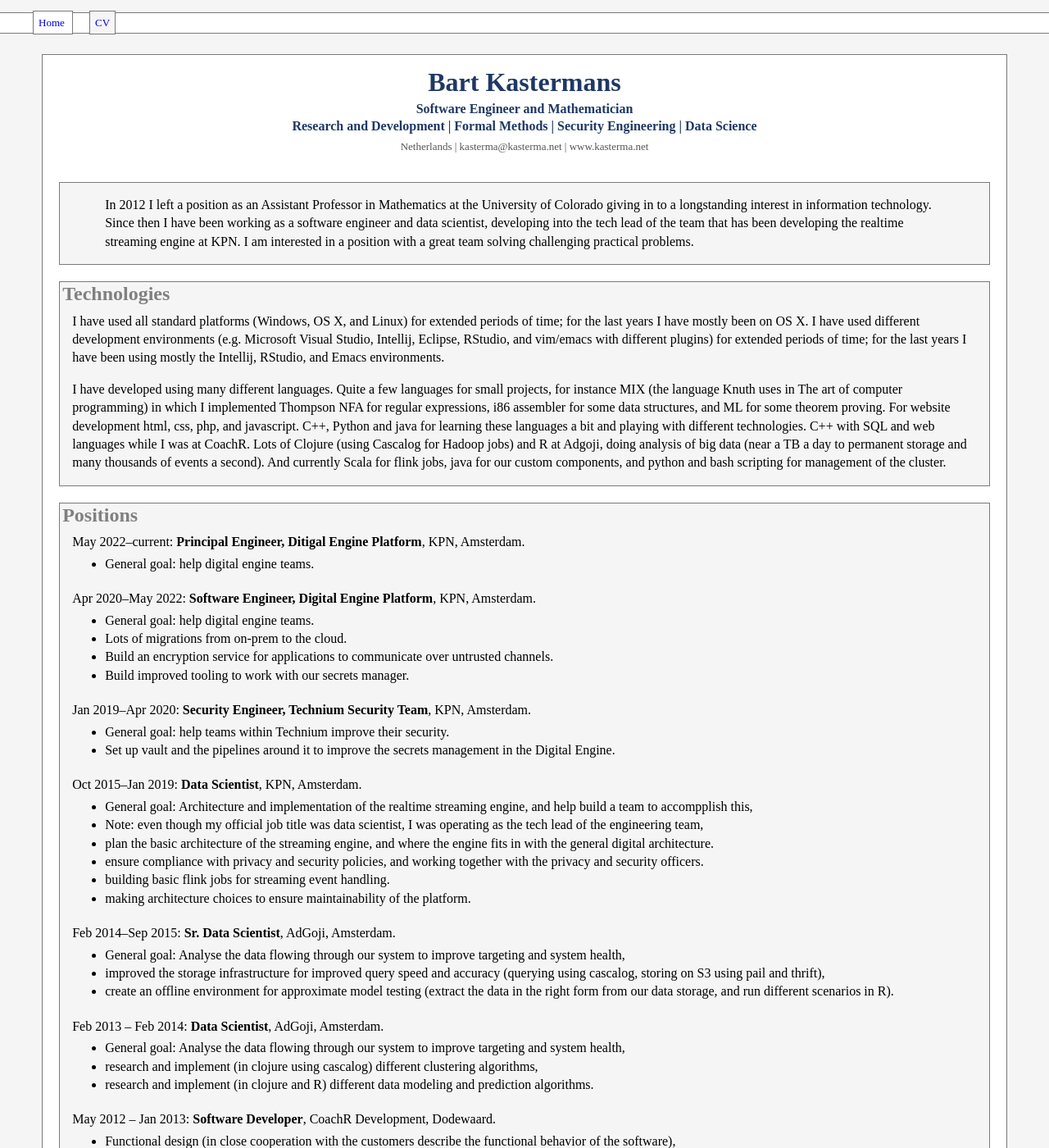
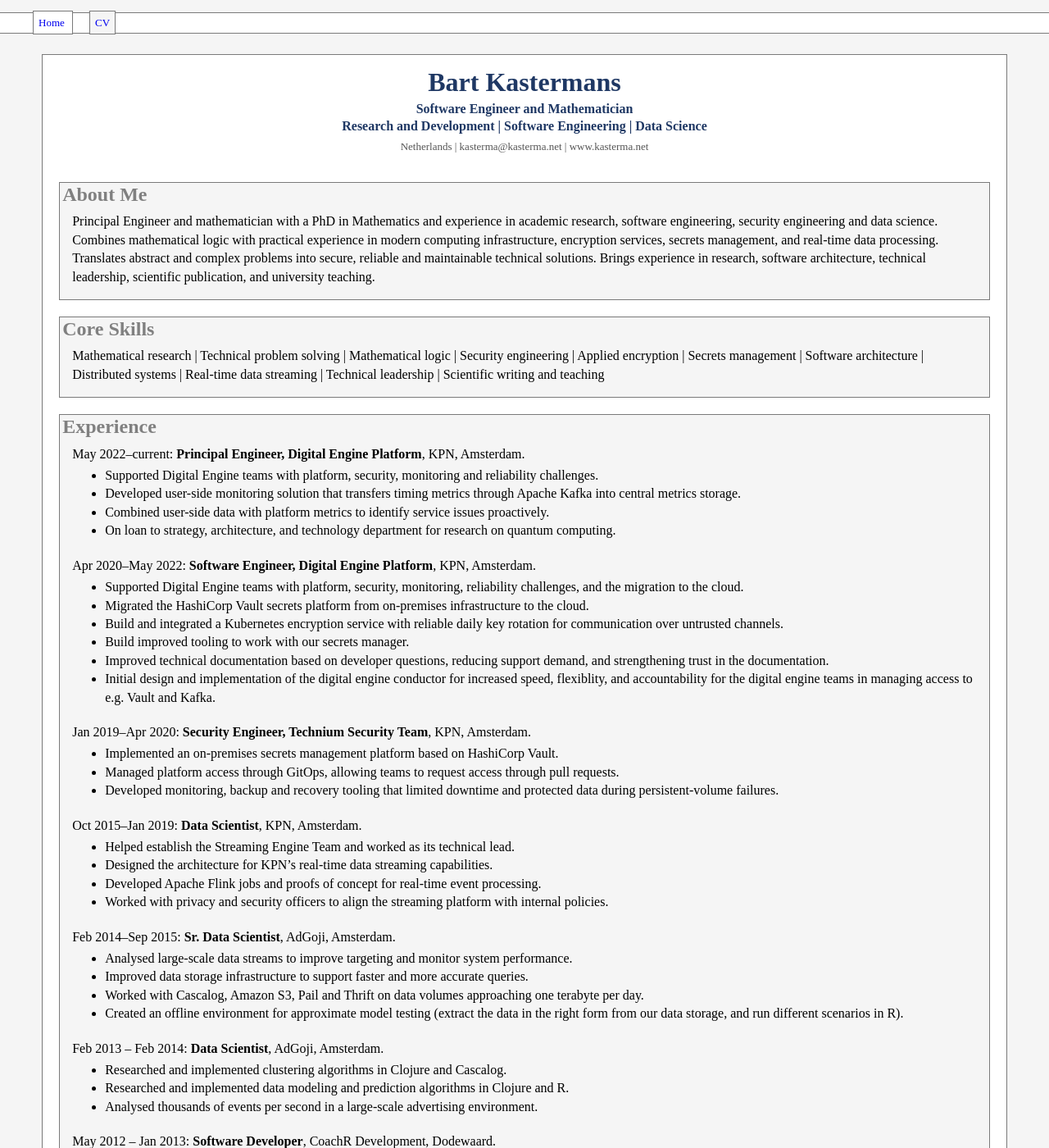
Before and after one commit to kasterma/kasterma.github.io, a Jekyll site: the page built from cv.html, in a window 1280 px wide and 1400 px high. Shown: the whole window at 82% size. Built offline with Jekyll 4.4.1, drawn with Linux system fonts in a browser that asks for light colours; some of the changed text lies outside the part shown.

Commit message:
update cv

```diff
--- a/_includes/pageheader.html
+++ b/_includes/pageheader.html
@@ -1,6 +1,6 @@
 <div class="pageheader">
   <h1>Bart Kastermans</h1>
   <p class="headersubtitle">Software Engineer and Mathematician</p>
-  <p class="headertags">Research and Development | Formal Methods | Security Engineering | Data Science</p>
+  <p class="headertags">Research and Development | Software Engineering | Data Science</p>
   <p class="headercontact">Netherlands | kasterma@kasterma.net | www.kasterma.net</p>
 </div>
--- a/cv.html
+++ b/cv.html
@@ -10,70 +10,60 @@ title: Bart Kastermans' CV
 {% include pageheader.html %}
 
 <div class="cvbox">
-<blockquote>
-  In 2012 I left a position as an Assistant Professor in Mathematics
-  at the University of Colorado giving in to a longstanding interest
-  in information technology.  Since then I have been working as a
-  software engineer and data scientist, developing into the tech lead
-  of the team that has been developing the realtime streaming engine
-  at KPN.  I am interested in a position with a great team solving
-  challenging practical problems.
-</blockquote>
+<h2 class="cvtitle">
+  About Me
+</h2>
+<p>
+  Principal Engineer and mathematician with a PhD in Mathematics and
+  experience in academic research, software engineering, security engineering
+  and data science. Combines mathematical logic with practical experience
+  in modern computing infrastructure, encryption services, secrets management,
+  and real-time data processing. Translates abstract and complex problems
+  into secure, reliable and maintainable technical solutions. Brings
+  experience in research, software architecture, technical leadership,
+  scientific publication, and university teaching.
+</p>
 </div>
 
 <div class="cvbox">
 <h2 class="cvtitle">
-        Technologies
+  Core Skills
 </h2>
 
 <p>
-  I have used all standard platforms (Windows, OS X, and Linux) for
-  extended periods of time; for the last years I have mostly been on
-  OS X.  I have used different development environments
-  (e.g. Microsoft Visual Studio, Intellij, Eclipse, RStudio, and
-  vim/emacs with different plugins) for extended periods of time; for
-  the last years I have been using mostly the Intellij, RStudio, and
-  Emacs environments.
-</p>
-
-<p>
-  I have developed using many different languages.  Quite a few
-  languages for small projects, for instance MIX (the language Knuth
-  uses in The art of computer programming) in which I implemented
-  Thompson NFA for regular expressions, i86 assembler for some data
-  structures, and ML for some theorem proving.  For website
-  development html, css, php, and javascript.  C++, Python and java
-  for learning these languages a bit and playing with different
-  technologies.  C++ with SQL and web languages while I was at CoachR.
-  Lots of Clojure (using Cascalog for Hadoop jobs) and R at Adgoji,
-  doing analysis of big data (near a TB a day to permanent storage and
-  many thousands of events a second).  And currently Scala for flink
-  jobs, java for our custom components, and python and bash scripting
-  for management of the cluster.
+  Mathematical research | Technical problem solving | Mathematical logic | Security engineering |
+  Applied encryption |  Secrets management |  Software architecture |  Distributed systems |
+  Real-time data streaming | Technical leadership | Scientific writing and teaching
 </p>
 
 </div>
 
 <div class="cvbox">
 <h2 class="cvtitle">
-        Positions
+  Experience
 </h2>
 
 <p>
-  May 2022&ndash;current: <b>Principal Engineer, Ditigal Engine Platform</b>, KPN, Amsterdam.
+  May 2022&ndash;current: <b>Principal Engineer, Digital Engine Platform</b>, KPN, Amsterdam.
 </p>
 <ul style="margin-top: -12px; margin-bottom: 20px;">
-  <li>General goal: help digital engine teams.</li>
+  <li>Supported Digital Engine teams with platform, security, monitoring and reliability challenges.</li>
+  <li>Developed user-side monitoring solution that transfers timing metrics through Apache Kafka into central metrics storage.</li>
+  <li>Combined user-side data with platform metrics to identify service issues proactively.</li>
+  <li>On loan to strategy, architecture, and technology department for research on quantum computing.</li>
 </ul>
 
 <p>
 Apr 2020&ndash;May 2022: <b>Software Engineer, Digital Engine Platform</b>, KPN, Amsterdam.
 </p>
 <ul style="margin-top: -12px; margin-bottom: 20px;">
-  <li>General goal: help digital engine teams.</li>
-  <li>Lots of migrations from on-prem to the cloud.</li>
-  <li>Build an encryption service for applications to communicate over untrusted channels.</li>
+  <li>Supported Digital Engine teams with platform, security, monitoring, reliability challenges, and the migration to the cloud.</li>
+  <li>Migrated the HashiCorp Vault secrets platform from on-premises infrastructure to the cloud.</li>
+  <li>Build and integrated a Kubernetes encryption service with reliable daily key rotation for communication over untrusted channels.</li>
   <li>Build improved tooling to work with our secrets manager.</li>
+  <li>Improved technical documentation based on developer questions, reducing support demand, and strengthening trust in the documentation.</li>
+  <li>Initial design and implementation of the digital engine conductor for increased speed, flexiblity, and
+    accountability for the digital engine teams in managing access to e.g. Vault and Kafka.</li>
 </ul>
 
 
@@ -81,9 +71,9 @@ Apr 2020&ndash;May 2022: <b>Software Engineer, Digital Engine Platform</b>, KPN,
 Jan 2019&ndash;Apr 2020: <b>Security Engineer, Technium Security Team</b>, KPN, Amsterdam.
 </p>
 <ul style="margin-top: -12px; margin-bottom: 20px;">
-  <li>General goal: help teams within Technium improve their security.</li>
-  <li>Set up vault and the pipelines around it to improve the secrets management
-    in the Digital Engine.</li>
+  <li>Implemented an on-premises secrets management platform based on HashiCorp Vault.</li>
+  <li>Managed platform access through GitOps, allowing teams to request access through pull requests.</li>
+  <li>Developed monitoring, backup and recovery tooling that limited downtime and protected data during persistent-volume failures.</li>
 </ul>
 
 
@@ -91,17 +81,10 @@ Jan 2019&ndash;Apr 2020: <b>Security Engineer, Technium Security Team</b>, KPN,
 Oct 2015&ndash;Jan 2019: <b>Data Scientist</b>, KPN, Amsterdam.
 </p>
 <ul style="margin-top: -12px; margin-bottom: 20px;">
-  <li>General goal: Architecture and implementation of the realtime
-    streaming engine, and help build a team to accompplish this,</li>
-  <li>Note: even though my official job title was data scientist, I
-    was operating as the tech lead of the engineering team,</li>
-  <li>plan the basic architecture of the streaming engine, and where
-    the engine fits in with the general digital architecture.</li>
-  <li>ensure compliance with privacy and security policies, and
-    working together with the privacy and security officers.</li>
-  <li>building basic flink jobs for streaming event handling.</li>
-  <li>making architecture choices to ensure maintainability of the
-    platform.</li>
+  <li>Helped establish the Streaming Engine Team and worked as its technical lead.</li>
+  <li>Designed the architecture for KPN’s real-time data streaming capabilities.</li>
+  <li>Developed Apache Flink jobs and proofs of concept for real-time event processing.</li>
+  <li>Worked with privacy and security officers to align the streaming platform with internal policies.</li>
 </ul>
 
 
@@ -109,11 +92,10 @@ Oct 2015&ndash;Jan 2019: <b>Data Scientist</b>, KPN, Amsterdam.
 Feb 2014&ndash;Sep 2015: <b>Sr. Data Scientist</b>, AdGoji, Amsterdam.
 </p>
 <ul style="margin-top: -12px; margin-bottom: 20px;">
-<li>General goal: Analyse the data flowing through our system to improve targeting and
-  system health,</li>
-<li>improved the storage infrastructure for improved query speed and accuracy (querying
-  using cascalog, storing on S3 using pail and thrift),</li>
-<li>create an offline environment for approximate model testing (extract the data in
+<li>Analysed large-scale data streams to improve targeting and monitor system performance.</li>
+<li>Improved data storage infrastructure to support faster and more accurate queries.</li>
+<li>Worked with Cascalog, Amazon S3, Pail and Thrift on data volumes approaching one terabyte per day.</li>
+<li>Created an offline environment for approximate model testing (extract the data in
   the right form from our data storage, and run different scenarios in R).</li>
 </ul>
 
@@ -121,26 +103,19 @@ Feb 2014&ndash;Sep 2015: <b>Sr. Data Scientist</b>, AdGoji, Amsterdam.
 Feb 2013 &ndash; Feb 2014: <b>Data Scientist</b>, AdGoji, Amsterdam.
 </p>
 <ul style="margin-top: -12px; margin-bottom: 20px;">
-<li>General goal: Analyse the data flowing through our system to improve targeting and
-  system health,</li>
-<li>research and implement (in clojure using cascalog) different clustering
-  algorithms,</li>
-<li>research and implement (in clojure and R) different data modeling and
-  prediction algorithms.</li>
+<li>Researched and implemented clustering algorithms in Clojure and Cascalog.</li>
+<li>Researched and implemented data modeling and prediction algorithms in Clojure and R.</li>
+<li>Analysed thousands of events per second in a large-scale advertising environment.</li>
 </ul>
 
 <p>
 May 2012 &ndash; Jan 2013: <b>Software Developer</b>, CoachR Development, Dodewaard.
 </p>
 <ul style="margin-top: -12px; margin-bottom: 20px;">
-<li>Functional design (in close cooperation with the customers describe the functional behavior of the software),</li>
-<li>technical design (setting up the global design of the software to have the
-structure in place for building it),</li>
-<li>programming the backend in C++ using the internally developed framework, MySQL and SQLite,</li>
-<li>improvements to the framework,</li>
-<li>frontend implementation with javascript.</li>
-<li>I also helped with further professionalization of the organization
-helping with company culture and application security.</li>
+<li>Translated customer requirements into functional and technical software designs.</li>
+<li>Developed backend applications in C++ using an internally developed framework.</li>
+<li>Implemented improvements to the internal framework,</li>
+<li>Worked with MySQL, SQLite and JavaScript and contributed to application security.</li>
 </ul>
 
 <p>
@@ -148,16 +123,10 @@ Jun 2009&ndash; Jun 2012: <b>Assistant Professor</b>, University of
 Colorado, Boulder.
 </p>
 <ul style="margin-top: -12px; margin-bottom: 20px;">
-<li>Research in mathematical logic,</li>
-<li>teaching (e.g., undergraduate and graduate logic classes (model theory
-  and computability theory), undergraduate algebra and introduction to
-  proofs),</li>
-<li>co-organise the BLAST 2010 conference (BLAST: Boolean Algebras, Lattices,
-  Algebraic Logic, Quantum Logic, Universal Algebra, Set Theory, Set-theoretic
-  Topology and Point-free Topology),</li>
-<li>co-organise a logic seminar joint with neighboring universities,</li>
-<li>department administration, e.g. member of several committees including the
-   Graduate Committee.</li>
+<li>Conducted research in mathematical logic.</li>
+<li>Taught undergraduate and graduate courses in model theory, computability theory, algebra and mathematical proofs.</li>
+<li>Co-organised the BLAST 2010 conference and a joint logic seminar with neighbouring universities.</li>
+<li>Department administration: member of several committees including the Graduate Committee.</li>
 </ul>
 
 <p>
@@ -165,11 +134,8 @@ Sept 2006&ndash; May 2009: Van Vleck Visiting <b>Assistant
 Professor</b>, University of Wisconsin, Madison.
 </p>
 <ul style="margin-top: -12px; margin-bottom: 20px;">
-<li>Research in mathematical logic,</li>
-<li>teaching (e.g., undergraduate and graduate logic classes (set theory
-  and computability theory), undergraduate linear algebra, introduction to
-  proofs, and calculus (a large lecture with 270 students and a group of
-  graduate students to do recitation sections)).</li>
+<li>Conducted research in mathematical logic.</li>
+<li>Taught set theory, computability theory, linear algebra, mathematical proofs and calculus.</li>
 </ul>
 
 <p>
@@ -177,8 +143,7 @@ Jan 2006 &ndash; May 2006: Graduate Student <b>Instructor</b>, University of
 Michigan, Ann Arbor.
 </p>
 <ul style="margin-top: -12px; margin-bottom: 20px;">
-<li>Research in mathematical logic (finishing and defending my thesis),</li>
-<li>teaching (precalculus, and calculus at different levels).</li>
+<li>Conducted doctoral research and taught precalculus and calculus at several levels.</li>
 </ul>
 
 <p>
@@ -195,8 +160,7 @@ Aug 2000 &ndash; Dec 2004: Graduate Student <b>Instructor</b>,
 University of Michigan, Ann Arbor.
 </p>
 <ul style="margin-top: -12px; margin-bottom: 20px;">
-<li>Research in mathematical logic,</li>
-<li>teaching (precalculus, and calculus at different levels).</li>
+<li>Conducted doctoral research and taught precalculus and calculus at several levels.</li>
 </ul>
 
 </div>
```
Also changed, not shown: other parts of cv.html (+2 -2 lines).
